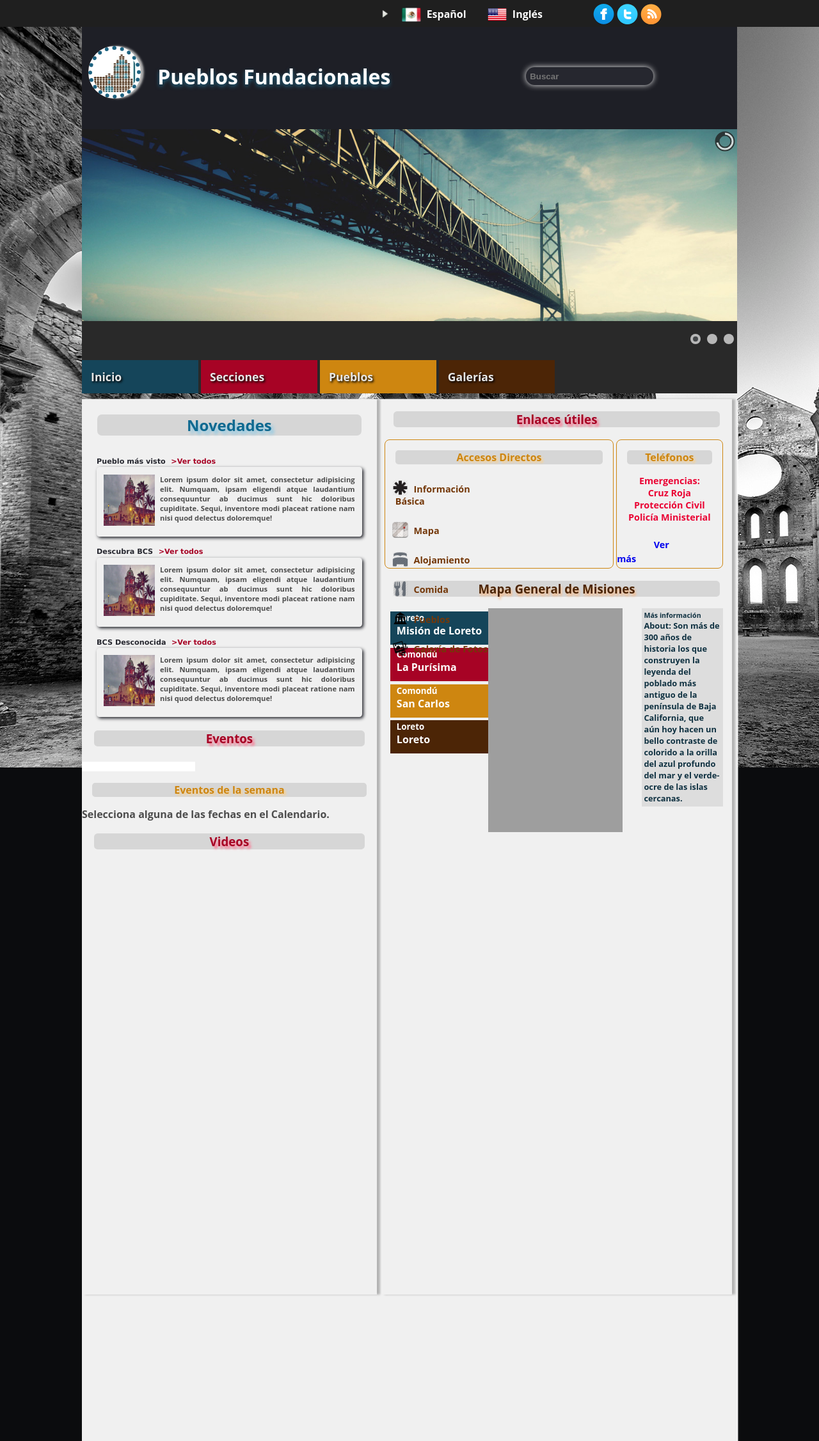
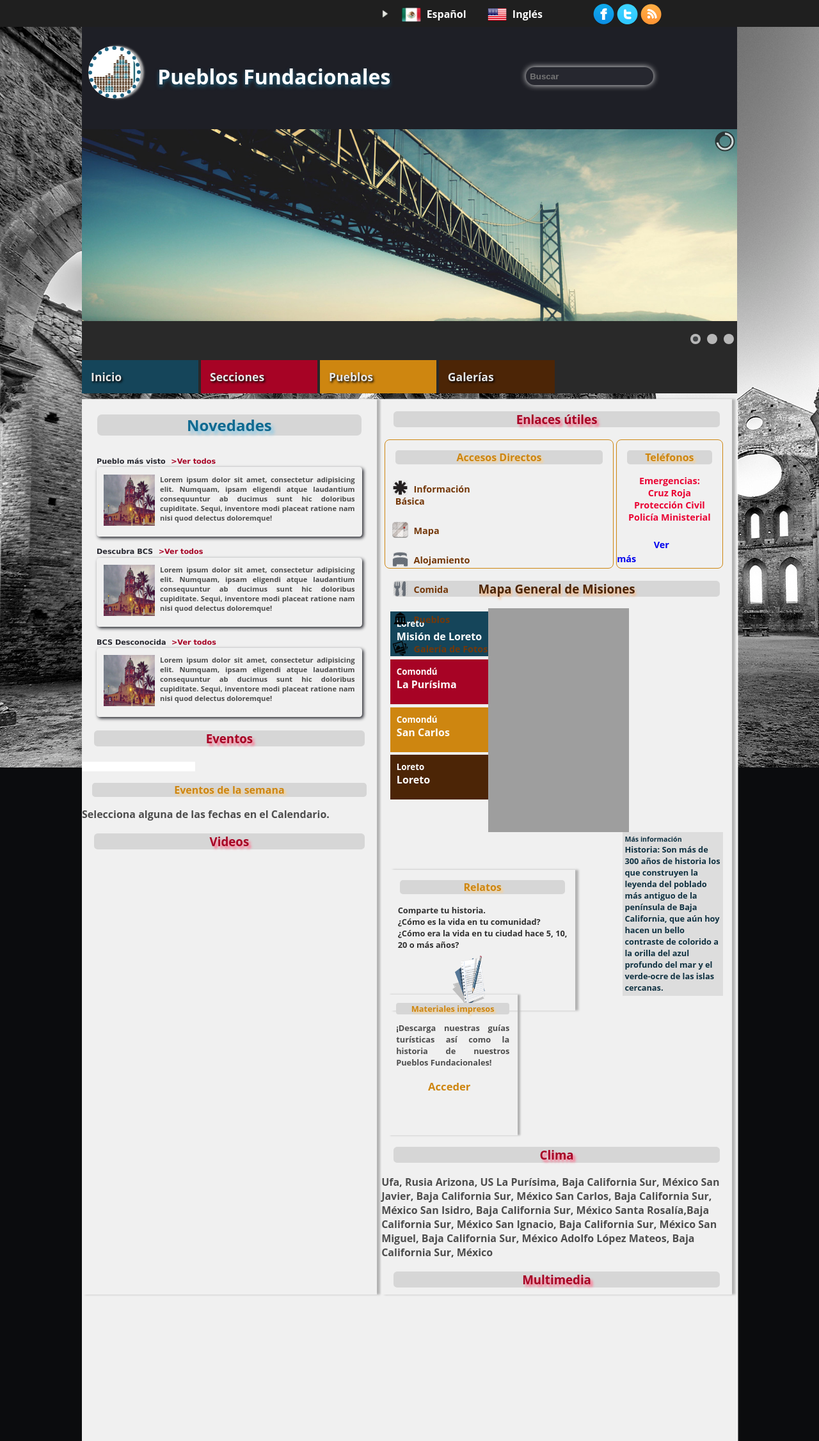
Before and after one commit to adam34/Pueblos-Fundacionales, a Django app: page / in a window 1280 px wide. Shown: the top 2253 px of the page at 64% size. Run offline with Django 3.2, Linux system fonts and the light colour scheme; a map, chart or similar area stays blank; some libraries are stand-ins or nearby versions; grey boxes are pictures that could not be loaded.

Commit message:
Relatos & Descargas

```diff
--- a/principal/static/css/estilos.css
+++ b/principal/static/css/estilos.css
@@ -164,16 +164,16 @@ nav li.menu a:hover {
 }
 /* Mapa de Google */
 #locations {
+  float: left;
   list-style: none;
   max-width: 200px;
-  float: left;
 }
 #locations li {
   color: #fff;
   cursor: pointer;
   height: 50px;
   margin: 0.3em auto;
-  padding: 1px 10px;
+  padding: 10px;
   max-width: 180px;
 }
 #locations li:first-child {
@@ -209,10 +209,10 @@ nav li.menu a:hover {
   -webkit-transition: all 1s ease-out;
   transition: all 1s ease-out;
 }
-#locations li:nth-child(4) {
+#locations li:last-child {
   background: #4c2506;
 }
-#locations li:nth-child(4):hover {
+#locations li:last-child:hover {
   background: #2e1604;
   -ms-transition: all 1s ease-out;
   -moz-transition: all 1s ease-out;
@@ -223,7 +223,7 @@ nav li.menu a:hover {
 #map_canvas {
   width: 100%;
   height: 350px;
-  width: 210px;
+  max-width: 220px;
   float: left;
   position: relative;
   z-index: 30;
@@ -235,9 +235,8 @@ nav li.menu a:hover {
   font-size: 0.8em;
   font-weight: bold;
   padding: 0.3em;
-  width: 120px;
+  width: 150px;
 }
-/* Mapa de Google */
 #page-wrap {
   margin: 0 auto;
   max-width: 95%;
@@ -482,6 +481,41 @@ nav li.menu a:hover {
   text-decoration: none;
   text-shadow: 0.1em 0.2em 0.2em #f6b988;
 }
+.materiales,
+.relatos {
+  display: inline-block;
+  height: 220px;
+  margin: -2em 0.8em 0 0.8em;
+  -ms-box-shadow: 0.3em 0 0.2em #b3b3b3;
+  -moz-box-shadow: 0.3em 0 0.2em #b3b3b3;
+  -o-box-shadow: 0.3em 0 0.2em #b3b3b3;
+  -webkit-box-shadow: 0.3em 0 0.2em #b3b3b3;
+  box-shadow: 0.3em 0 0.2em #b3b3b3;
+  vertical-align: top;
+  width: 37%;
+}
+.materiales {
+  font-size: 0.8em;
+  font-weight: bold;
+  -ms-box-shadow: ;
+  -moz-box-shadow: ;
+  -o-box-shadow: ;
+  -webkit-box-shadow: ;
+  box-shadow: ;
+}
+.materiales p {
+  margin: 0 1em;
+  text-align: justify;
+}
+.materiales p a {
+  color: #ce8610;
+  font-size: 1.3em;
+  font-weight: bold;
+  position: relative;
+  left: 3em;
+  top: 1em;
+  text-decoration: none;
+}
 .menu-lateral,
 .principal {
   background: #f0f0f0;
@@ -509,6 +543,27 @@ nav li.menu a:hover {
 .numerosTelefonicos a {
   color: #ea0434;
   text-decoration: none;
+}
+.relatos {
+  color: #26272f;
+  width: 53%;
+}
+.relatos p {
+  font-size: 0.8em;
+  font-weight: bold;
+  margin: 0 0.5em;
+  padding: 0 0.5em;
+  text-align: justify;
+}
+.relatos p a {
+  color: #303030;
+  text-decoration: none;
+}
+.relatos img {
+  cursor: pointer;
+  height: 80px;
+  margin: 0.5em 0 0 6em;
+  max-width: 55px;
 }
 .social_icons {
   height: 2.6em;
--- a/principal/static/css/estilos.styl
+++ b/principal/static/css/estilos.styl
@@ -99,16 +99,17 @@ nav
 	width 15px
 
 /* Mapa de Google */
+
 #locations
+	float left
 	list-style none
 	max-width 200px
-	float left
 	li
 		color blanco
 		cursor pointer
 		height 50px
 		margin .3em auto
-		padding 1px 10px
+		padding 10px
 		max-width 180px
 		&:first-child
 			background darken(azul, 30%)
@@ -125,16 +126,16 @@ nav
 		&:nth-child(3):hover
 			background darken(amarillo, 40%)
 			transicion()
-		&:nth-child(4)
+		&:last-child
 			background cafe
-		&:nth-child(4):hover
+		&:last-child:hover
 			background darken(cafe, 40%)
 			transicion()
 
 #map_canvas
 	width 100%
 	height 350px
-	width 210px
+	max-width 220px
 	float left
 	position relative
 	z-index 30
@@ -145,12 +146,12 @@ nav
 	float right
 	font-size .8em
 	padding .3em
-	width 120px
+	width 150px
 
-/* Mapa de Google */
 #page-wrap
 	margin: 0 auto
 	max-width 95%
+
 
 .buscar, .titulo
 	box-sizing()
@@ -296,7 +297,6 @@ nav
 		rotacion()
 		transicion()
 
-
 /* Mapa de Google */
 .longdesc
 	display none
@@ -308,6 +308,28 @@ nav
 		color cafe
 		text-decoration none
 		text-shadow .1em .2em .2em lighten(cafe, 70%)
+
+.materiales, .relatos
+	display inline-block
+	height 220px
+	margin -2em .8em 0 .8em
+	sombras-caja(.3em 0 .2em darken(blanco, 30%))
+	vertical-align top
+	width 37%
+
+.materiales
+	font-size .8em
+	sombras-caja()
+	p
+		margin 0 1em
+		text-align justify
+		a
+			color amarillo
+			font-size 1.3em
+			position relative
+			left 3em
+			top 1em
+			text-decoration none
 
 .menu-lateral, .principal
 	background darken(blanco, 6%)
@@ -329,6 +351,25 @@ nav
 	a
 		color lighten(rojizo, 20%)
 		text-decoration none
+
+.relatos
+	color gris2
+	width 53%
+	p
+		font-size .8em
+		margin  0 .5em
+		padding 0 .5em
+		text-align justify
+		a
+			color darken(blanco2, 80%)
+			text-decoration none
+	img
+		cursor pointer
+		height 80px
+		margin .5em 0 0 6em
+		max-width 55px
+
+
 .social_icons
 	height 2.6em
 	text-align center
--- a/principal/static/js/mapa.js
+++ b/principal/static/js/mapa.js
@@ -9,7 +9,7 @@ $(function() {
        	center: loreto,
        	mapTypeId: google.maps.MapTypeId.ROADMAP
    	};
-
+    //Modificación - Localizaciones
    	var map = new google.maps.Map($("#map_canvas")[0], myOptions);
    	$("#locations li").mouseenter(function() {
    		$el = $(this);
--- a/principal/static/js/script.slider.js
+++ b/principal/static/js/script.slider.js
@@ -4,6 +4,12 @@ $(document).on("ready", inicio);
         $("#arrow").css({
              "transform": "rotate (180 deg)"
         });
+        var subMenu = $("#page-wrap ul li ul li");
+    	var linkClick = $("#page-wrap ul li").filter(":has(ul)");
+        subMenu.hide();
+        linkClick.click(function () {
+        	$(this).find('ul li').slideToggle("fast, 100");
+    	});
     }
     function transicion() {
         $('.eng').toggle();
--- a/principal/templates/index.html
+++ b/principal/templates/index.html
@@ -213,28 +213,28 @@
 						<li data-geo-lat="26.013132" data-geo-long="-111.347895">
 							<h5>Loreto</h5>
           					<p>Misión de Loreto</p>
-          					<p class="longdesc"><strong>About:</strong>
+          					<p class="longdesc"><strong>Historia:</strong>
 								Son más de 300 años de historia los que construyen la leyenda del poblado más antiguo de la península de Baja California, que aún hoy hacen un bello contraste de colorido a la orilla del azul profundo del mar y el verde-ocre de las islas cercanas.
           					</p>
         				</li>
         				<li data-geo-lat="26.299571" data-geo-long="-111.715851">
           					<h5>Comondú</h4>
           					<p>La Purísima</p>
-          					<p class="longdesc"><strong>About:</strong>
-								Son más de 300 años de historia los que construyen la leyenda del poblado más antiguo de la península de Baja California, que aún hoy hacen un bello contraste de colorido a la orilla del azul profundo del mar y el verde-ocre de las islas cercanas.
+          					<p class="longdesc"><strong>Historia:</strong>
+								Son más de 300 años de historia los que 	construyen la leyenda del poblado más antiguo de la península de Baja California, que aún hoy hacen un bello contraste de colorido a la orilla del azul profundo del mar y el verde-ocre de las islas cercanas.
           					</p>
         				</li>
         				<li data-geo-lat="24.80037" data-geo-long="-112.103162">
           					<h5>Comondú</h5>
 	          				<p>San Carlos</p>
-    	      				<p class="longdesc"><strong>Sobre:</strong>
+    	      				<p class="longdesc"><strong>Historia:</strong>
 								Son más de 300 años de historia los que construyen la leyenda del poblado más antiguo de la península de Baja California, que aún hoy hacen un bello contraste de colorido a la orilla del azul profundo del mar y el verde-ocre de las islas cercanas.
       				    	</p>
        				 	</li>
          				<li data-geo-lat="26.013132" data-geo-long="-111.347895">
           					<h5>Loreto</h5>
           					<p>Loreto</p>
-           					<p class="longdesc"><strong>Sobre:</strong>
+           					<p class="longdesc"><strong>Historia:</strong>
 								Son más de 300 años de historia los que construyen la leyenda del poblado más antiguo de la península de Baja California, que aún hoy hacen un bello contraste de colorido a la orilla del azul profundo del mar y el verde-ocre de las islas cercanas.
           					</p>
         				</li>
@@ -247,6 +247,48 @@
 					<div></div>
 				</div>
 			</article>
+			<section class="relatos">
+				<h4>Relatos</h4>
+				<p>
+					<a href="#">Comparte tu historia.</a>
+				</p>
+				<p>
+					<a href="#">¿Cómo es la vida en tu comunidad?</a>
+				</p>
+				<p>
+					<a href="#">¿Cómo era la vida en tu ciudad hace 5, 10, 20 o más años?</a>
+				</p>
+				<img src="static/img/cuento.png" alt="Relatos" title="Da click para acceder">
+			</section>
+			<section class="materiales">
+				<h4>Materiales impresos</h4>
+				<p>
+					¡Descarga nuestras guías turísticas así como la historia de nuestros Pueblos Fundacionales!
+				</p>
+				<p>
+					<a href="#">
+					Acceder
+					</a>
+				</p>
+			</section>
+			<section class="clima">
+				<h3>Clima</h3>
+				<div id="weatherslider">
+					<span class="ws-location">Ufa, Rusia</span>
+					<span class="ws-location">Arizona, US</span>
+					<span class="ws-location">La Purísima, Baja California Sur, México</span>
+					<span class="ws-location">San Javier, Baja California Sur, México</span>
+					<span class="ws-location">San Carlos, Baja California Sur, México</span>
+					<span class="ws-location">San Isidro, Baja California Sur, México</span>
+					<span class="ws-location">Santa Rosalía,Baja California Sur, México</span>
+					<span class="ws-location">San Ignacio, Baja California Sur, México</span>
+					<span class="ws-location">San Miguel, Baja California Sur, México</span>
+					<span class="ws-location">Adolfo López Mateos, Baja California Sur, México</span>
+				</div>
+			</section>
+			<section class="multimedia">
+				<h3>Multimedia</h3>
+			</section>
 		</section>
 	</section>
 	<footer>
```
